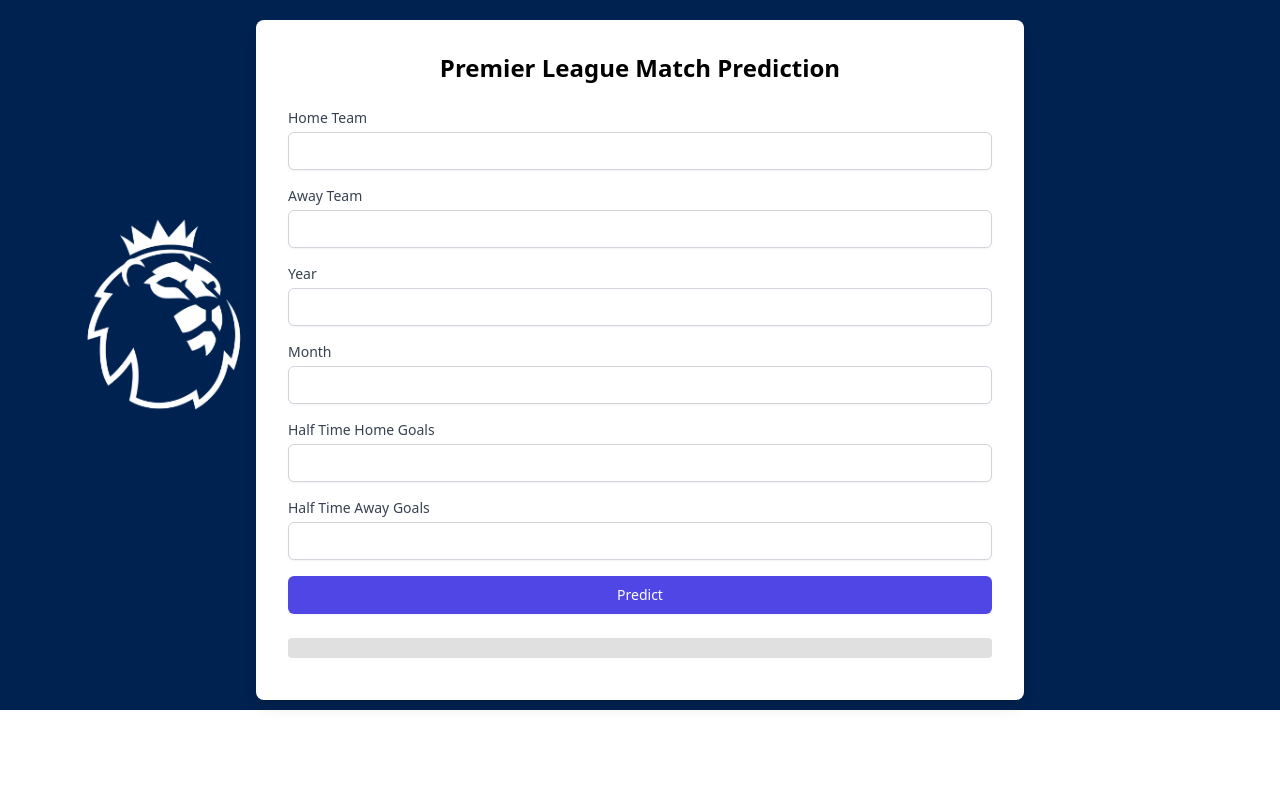
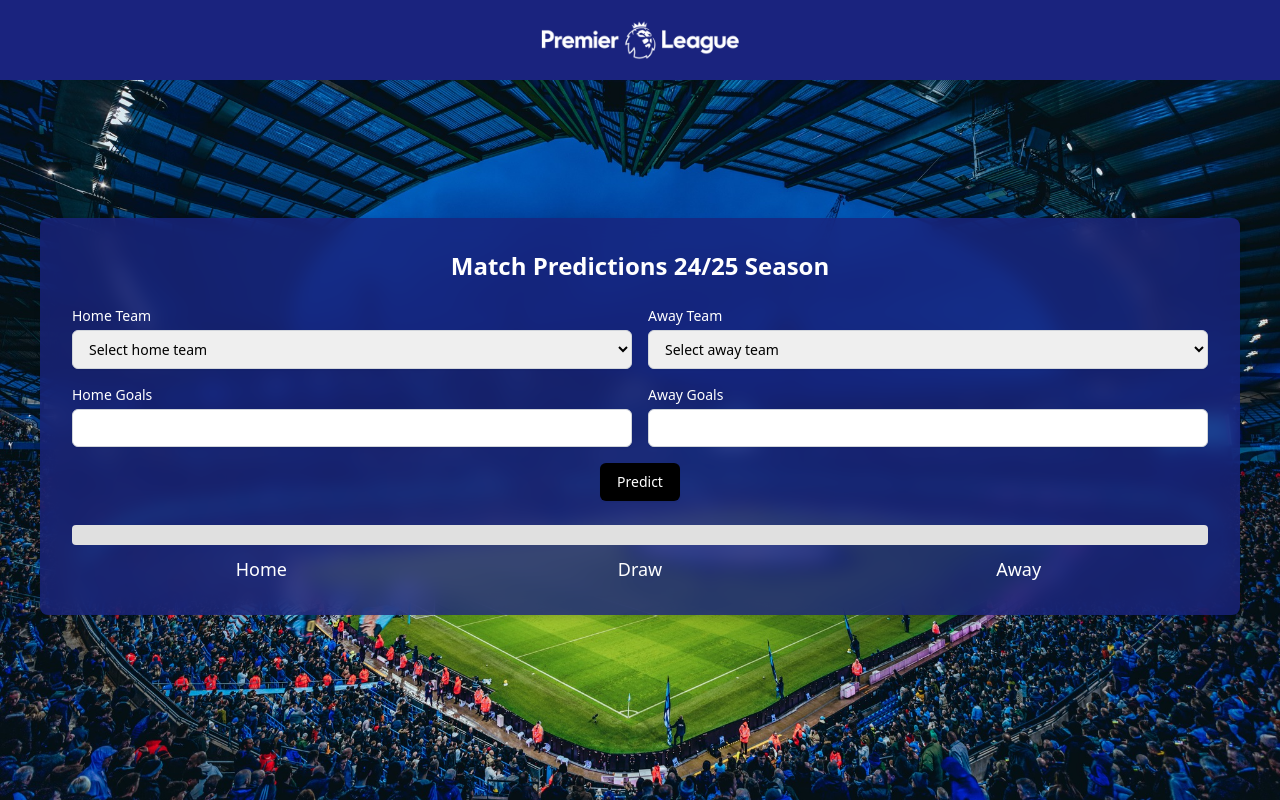
Before and after one commit to Niwanka/PLprediction, a Flask app: page / in a window 1280 px wide. Run offline with Flask 3, Linux system fonts and the light colour scheme; parts of the project's set-up code (start-up, migrations or seed data) failed here and were passed over.

Commit message:
css updates

```diff
--- a/app.py
+++ b/app.py
@@ -2,7 +2,7 @@
 from flask import Flask, request, jsonify,  render_template
 import pandas as pd
 
-app = Flask(__name__)
+app = Flask(__name__, static_url_path='/static')
 
 model , dummy_columns= joblib.load('model.pkl')
 
--- /dev/null
+++ b/static/css/styles.css
@@ -0,0 +1,74 @@
+html, body {
+    height: 100%;
+    margin: 0;
+}
+body {
+    display: flex;
+    flex-direction: column;
+    justify-content: flex-start;
+    background: url('/static/background.jpg') no-repeat center center fixed;
+    background-size: cover;
+
+
+}
+.custom-max-width {
+    max-width: none;
+    width: 50%;
+    max-width: 1200px;
+    margin: 2rem auto;
+    margin-top: 17%;
+}
+.form-container {
+    width: 100%;
+    backdrop-filter: blur(10px);
+    background-color: rgb(26, 35, 126, 0.8);
+    padding: 2rem;
+    border-radius: 0.5rem;
+    box-shadow: 0 4px 6px rgba(0, 0, 0, 0.1);
+}
+.progress-bar {
+    width: 100%;
+    background-color: #e0e0e0;
+    border-radius: 4px;
+    height: 20px;
+    margin-bottom: 10px;
+    overflow: hidden;
+    display: flex;
+}
+.progress-bar .progress {
+    height: 100%;
+    display: flex;
+    align-items: center;
+    justify-content: center;
+    color: #fff;
+    font-weight: bold;
+    text-align: center;
+    transition: width 0.5s ease-in-out;
+}
+.home-win {
+    background-color: #4caf50;
+}
+.draw {
+    background-color: #ffc107;
+}
+.away-win {
+    background-color: #f44336;
+}
+.team-container, .goal-container, .date-container {
+    display: flex;
+    width: 100%;
+    gap: 1rem;
+}
+.flex {
+    display: flex;
+}
+.flex-1 {
+    flex: 1;
+}
+.space-x-4 > * + * {
+    margin-left: 1rem;
+}
+
+.navbar{
+    background-color: rgb(26, 35, 126);
+}
--- a/styles.css
+++ /dev/null
@@ -1,6 +0,0 @@
-body {
-    background-image: url('static/background.png');
-    background-size: cover;
-    background-repeat: no-repeat;
-    background-position: center;
-}
--- a/templates/index.html
+++ b/templates/index.html
@@ -5,8 +5,36 @@
     <title>Premier League Prediction</title>
     <script src="https://code.jquery.com/jquery-3.6.0.min.js"></script>
     <link href="https://cdn.jsdelivr.net/npm/tailwindcss@2.2.19/dist/tailwind.min.css" rel="stylesheet">
-    <link rel="stylesheet" href="/static/styles.css">
+    <link rel="stylesheet" href="{{ url_for('static', filename='css/styles.css') }}">
     <style>
+        html, body {
+            height: 100%;
+            margin: 0;
+        }
+        body {
+            display: flex;
+            flex-direction: column;
+            justify-content: flex-start;
+            background: url('/static/background.jpg') no-repeat center center fixed;
+            background-size: cover;
+
+
+        }
+        .custom-max-width {
+            max-width: none;
+            width: 50%;
+            max-width: 1200px;
+            margin: 2rem auto;
+            margin-top: 17%;
+        }
+        .form-container {
+            width: 100%;
+            backdrop-filter: blur(10px);
+            background-color: rgb(26, 35, 126, 0.8);
+            padding: 2rem;
+            border-radius: 0.5rem;
+            box-shadow: 0 4px 6px rgba(0, 0, 0, 0.1);
+        }
         .progress-bar {
             width: 100%;
             background-color: #e0e0e0;
@@ -14,7 +42,7 @@
             height: 20px;
             margin-bottom: 10px;
             overflow: hidden;
-            display: flex; /* Use flexbox to arrange items side by side */
+            display: flex;
         }
         .progress-bar .progress {
             height: 100%;
@@ -25,72 +53,164 @@
             font-weight: bold;
             text-align: center;
             transition: width 0.5s ease-in-out;
-            /*flex: 1; /* Equal width for each progress bar */
         }
         .home-win {
-            background-color: #4caf50; /* Green */
+            background-color: #4caf50;
         }
         .draw {
-            background-color: #ffc107; /* Yellow */
+            background-color: #ffc107;
         }
         .away-win {
-            background-color: #f44336; /* Red */
+            background-color: #f44336;
+        }
+        .team-container, .goal-container, .date-container {
+            display: flex;
+            width: 100%;
+            gap: 1rem;
+        }
+        .flex {
+            display: flex;
+        }
+        .flex-1 {
+            flex: 1;
+        }
+        .space-x-4 > * + * {
+            margin-left: 1rem;
         }
 
-        .custom-max-width {
-    max-width: none; /* Override Tailwind's max-width */
-    width: 60%; /* Set a custom width */
-    max-width: 1200px; /* Optionally set a maximum width */
-    margin-left: auto; /* Center the element horizontally */
-    margin-right: auto;
+        .navbar{
+            background-color: rgb(26, 35, 126);
         }
     </style>
 </head>
-<body style="background-image: url('/static/background.png'); background-size: cover; background-repeat: no-repeat; background-position: center;">
-    <div class="bg-white p-8 rounded-lg shadow-lg custom-max-width ml-auto mt-5 mr-5">
-        <h1 class="text-2xl font-bold mb-6 text-center">Premier League Match Prediction</h1>
+<body>
+    <!-- Navigation Bar -->
+    <nav class="navbar p-4 fixed top-0 left-0 right-0 z-10">
+        <div class="container mx-auto flex justify-center">
+            <img src="/static/premier-league-logo-header-full.png" alt="Premier League Logo" class="h-12">
+        </div>
+    </nav>
+
+    <div class="custom-max-width mb-5 form-container ">
+        <h1 class="text-2xl font-bold mb-6 text-center text-white">Match Predictions 24/25 Season</h1>
         <form id="predictionForm" class="space-y-4">
-            <div>
-                <label for="HomeTeam" class="block text-sm font-medium text-gray-700">Home Team</label>
-                <input type="text" id="HomeTeam" name="HomeTeam" required class="mt-1 block w-full px-3 py-2 border border-gray-300 rounded-md shadow-sm focus:outline-none focus:ring-indigo-500 focus:border-indigo-500 sm:text-sm">
+            <div class="team-container">
+                <div class="flex-1">
+                    <label for="HomeTeam" class="block text-sm font-medium text-white">Home Team</label>
+                    <select id="HomeTeam" name="HomeTeam" required class="mt-1 block w-full px-3 py-2 border border-gray-300 rounded-md shadow-sm focus:outline-none focus:ring-indigo-500 focus:border-indigo-500 sm:text-sm">
+                        <option value="">Select home team</option>
+                        <option value="Arsenal">Arsenal</option>
+                        <option value="Aston Villa">Aston Villa</option>
+                        <option value="Bournemouth">Bournemouth</option>
+                        <option value="Brentford">Brentford</option>
+                        <option value="Brighton">Brighton</option>
+                        <option value="Chelsea">Chelsea</option>
+                        <option value="Crystal Palace">Crystal Palace</option>
+                        <option value="Everton">Everton</option>
+                        <option value="Fulham">Fulham</option>
+                        <option value="Ipswich">Ipswich</option>
+                        <option value="Leicester">Leicester</option>
+                        <option value="Liverpool">Liverpool</option>
+                        <option value="Man City">Man City</option>
+                        <option value="Man United">Man United</option>
+                        <option value="Newcastle">Newcastle</option>
+                        <option value="Nott'm Forest">Nott'm Forest</option>
+                        <option value="Southampton">Southampton</option>
+                        <option value="Tottenham">Tottenham</option>
+                        <option value="West Ham">West Ham</option>
+                        <option value="Wolves">Wolves</option>
+                    </select>
                 </div>
-            <div>
-                <label for="AwayTeam" class="block text-sm font-medium text-gray-700">Away Team</label>
-                <input type="text" id="AwayTeam" name="AwayTeam" required class="mt-1 block w-full px-3 py-2 border border-gray-300 rounded-md shadow-sm focus:outline-none focus:ring-indigo-500 focus:border-indigo-500 sm:text-sm">
+                <div class="flex-1">
+                    <label for="AwayTeam" class="block text-sm font-medium text-white">Away Team</label>
+                    <select id="AwayTeam" name="AwayTeam" required class="mt-1 block w-full px-3 py-2 border border-gray-300 rounded-md shadow-sm focus:outline-none focus:ring-indigo-500 focus:border-indigo-500 sm:text-sm">
+                        <option value="">Select away team</option>
+                        <option value="Arsenal">Arsenal</option>
+                        <option value="Aston Villa">Aston Villa</option>
+                        <option value="Bournemouth">Bournemouth</option>
+                        <option value="Brentford">Brentford</option>
+                        <option value="Brighton">Brighton</option>
+                        <option value="Chelsea">Chelsea</option>
+                        <option value="Crystal Palace">Crystal Palace</option>
+                        <option value="Everton">Everton</option>
+                        <option value="Fulham">Fulham</option>
+                        <option value="Ipswich">Ipswich</option>
+                        <option value="Leicester">Leicester</option>
+                        <option value="Liverpool">Liverpool</option>
+                        <option value="Man City">Man City</option>
+                        <option value="Man United">Man United</option>
+                        <option value="Newcastle">Newcastle</option>
+                        <option value="Nott'm Forest">Nott'm Forest</option>
+                        <option value="Southampton">Southampton</option>
+                        <option value="Tottenham">Tottenham</option>
+                        <option value="West Ham">West Ham</option>
+                        <option value="Wolves">Wolves</option>
+                    </select>
                 </div>
-            <div>
-                <label for="year" class="block text-sm font-medium text-gray-700">Year</label>
-                <input type="number" id="year" name="year" required class="mt-1 block w-full px-3 py-2 border border-gray-300 rounded-md shadow-sm focus:outline-none focus:ring-indigo-500 focus:border-indigo-500 sm:text-sm">
             </div>
-            <div>
-                <label for="month" class="block text-sm font-medium text-gray-700">Month</label>
-                <input type="number" id="month" name="month" required class="mt-1 block w-full px-3 py-2 border border-gray-300 rounded-md shadow-sm focus:outline-none focus:ring-indigo-500 focus:border-indigo-500 sm:text-sm">
-            </div>
-            <div>
-                <label for="HTHG" class="block text-sm font-medium text-gray-700">Half Time Home Goals</label>
+
+            <!-- Hidden input fields for Year and Month -->
+            <input type="hidden" id="year" name="year">
+            <input type="hidden" id="month" name="month">
+
+            <div class="goal-container">
+                <div class="flex-1">
+                    <label for="HTHG" class="block text-sm font-medium text-white">Home Goals</label>
                     <input type="number" id="HTHG" name="HTHG" required class="mt-1 block w-full px-3 py-2 border border-gray-300 rounded-md shadow-sm focus:outline-none focus:ring-indigo-500 focus:border-indigo-500 sm:text-sm">
                 </div>
-            <div>
-                <label for="HTAG" class="block text-sm font-medium text-gray-700">Half Time Away Goals</label>
+                <div class="flex-1">
+                    <label for="HTAG" class="block text-sm font-medium text-white">Away Goals</label>
                     <input type="number" id="HTAG" name="HTAG" required class="mt-1 block w-full px-3 py-2 border border-gray-300 rounded-md shadow-sm focus:outline-none focus:ring-indigo-500 focus:border-indigo-500 sm:text-sm">
                 </div>
+            </div>
+
             <div class="text-center">
-                <button type="submit" class="w-full py-2 px-4 border border-transparent rounded-md shadow-sm text-sm font-medium text-white bg-indigo-600 hover:bg-indigo-700 focus:outline-none focus:ring-2 focus:ring-offset-2 focus:ring-indigo-500">Predict</button>
+                <button type="submit" class="w-half py-2 px-4 border border-transparent rounded-md shadow-sm text-sm font-medium text-white bg-black hover:bg-indigo-700 focus:outline-none focus:ring-2 focus:ring-offset-2 focus:ring-indigo-500">Predict</button>
             </div>
         </form>
         <div id="predictionResult" class="mt-6 text-center text-lg text-gray-700">
+
             <div class="progress-bar">
                 <div class="progress home-win" id="homeWinBar" style="width:0%"></div>
                 <div class="progress draw" id="drawBar" style="width:0%"></div>
                 <div class="progress away-win" id="awayWinBar" style="width:0%"></div>
+            </div>
+            <div class="flex text-white">
+                <p id="homePer" class="flex-1">Home</p>
+                <p id="drawPer"class="flex-1">Draw</p>
+                <p id="awayPer"class="flex-1">Away</p>
             </div>
         </div>
     </div>
 
     <script>
         $(document).ready(function() {
+            const currentDate = new Date();
+            const currentYear = currentDate.getFullYear();
+            const currentMonth = currentDate.getMonth() + 1;
+
+            $('#year').val(currentYear);
+            $('#month').val(currentMonth);
+
             $('#predictionForm').on('submit', function(event) {
                 event.preventDefault();
+
+                var homeTeam = $('#HomeTeam').val();
+                  var awayTeam = $('#AwayTeam').val();
+                 var htHomeGoals = parseInt($('#HTHG').val());
+                var htAwayGoals = parseInt($('#HTAG').val());
+
+            // Validation checks
+            if (homeTeam === awayTeam) {
+                alert('Home team and away team cannot be the same.');
+                return;
+            }
+
+            if (htHomeGoals < 0 || htAwayGoals < 0) {
+                alert('Goal counts cannot be less than 0.');
+                return;
+            }
+
 
                 $.ajax({
                     type: 'POST',
@@ -101,9 +221,13 @@
                         const drawProb = response.prediction[0][1] * 100;
                         const awayWinProb = response.prediction[0][2] * 100;
 
-                        $('#homeWinBar').animate({ width: homeWinProb + '%' }, 500).text( homeWinProb.toFixed(2) + '%');
-                        $('#drawBar').animate({ width: drawProb + '%' }, 500).text( drawProb.toFixed(2) + '%');
-                        $('#awayWinBar').animate({ width: awayWinProb + '%' }, 500).text( awayWinProb.toFixed(2) + '%');
+                        $('#homeWinBar').animate({ width: homeWinProb + '%' }, 500);
+                        $('#drawBar').animate({ width: drawProb + '%' }, 500);
+                        $('#awayWinBar').animate({ width: awayWinProb + '%' }, 500);
+
+                        $('#homePer').text('Home: '+ homeWinProb.toFixed(2) + '%');
+                        $('#drawPer').text('Draw: ' + drawProb.toFixed(2) + '%');
+                        $('#awayPer').text('Away: ' + awayWinProb.toFixed(2) + '%');
                     },
                     error: function(error) {
                         console.log(error);
```
Also changed, not shown: static/background.jpg (added), static/background.png (deleted), static/premier-league-logo-header-full.png (added), 2 other files. Lines whose indentation alone changed are shown as unchanged.
